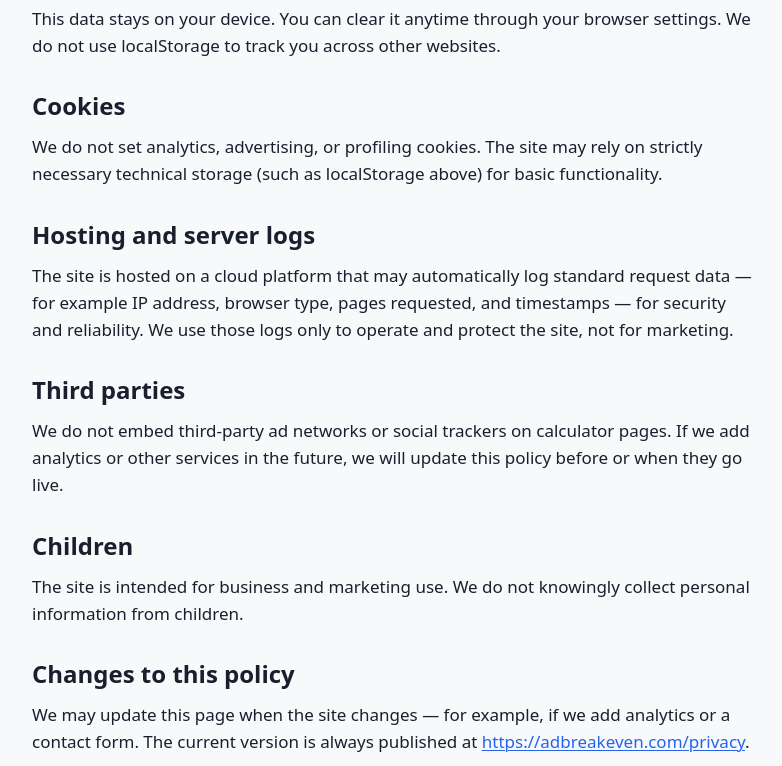
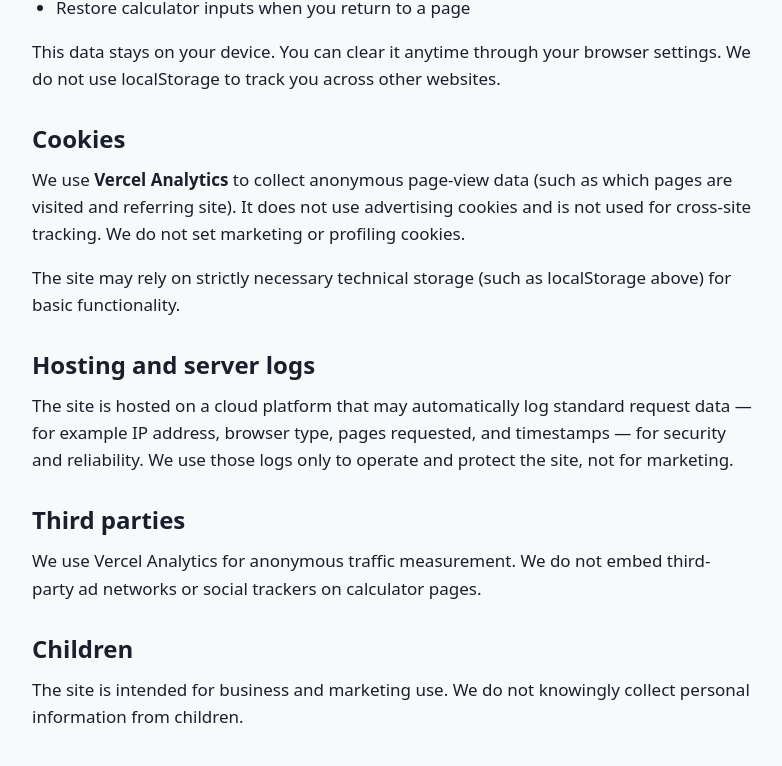
Before and after one commit to BeGood2Me/Ad-Breakeven, a Next.js app: page /privacy in a window 1280 px wide. Shown: the part 891-1657 px from the top of the page, without its empty margins (148-930 px from the left). Built offline with nearby package versions, Linux system fonts and the light colour scheme.

Commit message:
Add Vercel Analytics and update privacy policy.
Co-authored-by: Cursor <cursoragent@cursor.com>

```diff
--- a/app/layout.tsx
+++ b/app/layout.tsx
@@ -1,4 +1,5 @@
 import type { Metadata, Viewport } from "next";
+import { Analytics } from "@vercel/analytics/next";
 import { SITE_DESCRIPTION, SITE_NAME, SITE_URL } from "@/lib/site";
 import { websiteSchema } from "@/lib/schema";
 import { themeInitScript } from "@/lib/theme";
@@ -62,6 +63,7 @@ export default function RootLayout({
         <Header />
         <main id="main-content">{children}</main>
         <Footer />
+        <Analytics />
       </body>
     </html>
   );
--- a/app/privacy/opengraph-image.tsx
+++ b/app/privacy/opengraph-image.tsx
@@ -11,6 +11,6 @@ export const contentType = ogImageContentType;
 export default function OpenGraphImage() {
   return createOpenGraphImage(
     "Privacy Policy",
-    "No accounts, no analytics, no tracking cookies — calculator data stays local"
+    "Privacy-friendly analytics — no ad trackers; calculator data stays local"
   );
 }
--- a/app/privacy/page.tsx
+++ b/app/privacy/page.tsx
@@ -8,7 +8,7 @@ import { breadcrumbSchema } from "@/lib/schema";
 const PAGE = {
   title: "Privacy Policy",
   description:
-    "How Ad Breakeven handles data: no accounts, no analytics, no tracking cookies. Calculator inputs stay in your browser unless you share a link.",
+    "How Ad Breakeven handles data: no accounts, privacy-friendly analytics, no ad trackers. Calculator inputs stay in your browser unless you share a link.",
   path: "/privacy",
 };
 
@@ -34,7 +34,8 @@ export default function PrivacyPage() {
         <h2 id="privacy-summary">Summary</h2>
         <ul>
           <li>No account or signup required</li>
-          <li>No analytics or advertising trackers</li>
+          <li>Privacy-friendly page analytics (Vercel Analytics)</li>
+          <li>No advertising or profiling trackers</li>
           <li>No marketing cookies</li>
           <li>Calculator inputs are stored locally in your browser</li>
           <li>We do not sell your personal information</li>
@@ -75,9 +76,14 @@ export default function PrivacyPage() {
       <section className="content-section" aria-labelledby="privacy-cookies">
         <h2 id="privacy-cookies">Cookies</h2>
         <p>
-          We do not set analytics, advertising, or profiling cookies. The site
-          may rely on strictly necessary technical storage (such as localStorage
-          above) for basic functionality.
+          We use <strong>Vercel Analytics</strong> to collect anonymous page-view
+          data (such as which pages are visited and referring site). It does not
+          use advertising cookies and is not used for cross-site tracking. We do
+          not set marketing or profiling cookies.
+        </p>
+        <p>
+          The site may rely on strictly necessary technical storage (such as
+          localStorage above) for basic functionality.
         </p>
       </section>
 
@@ -94,9 +100,8 @@ export default function PrivacyPage() {
       <section className="content-section" aria-labelledby="privacy-third">
         <h2 id="privacy-third">Third parties</h2>
         <p>
-          We do not embed third-party ad networks or social trackers on calculator
-          pages. If we add analytics or other services in the future, we will
-          update this policy before or when they go live.
+          We use Vercel Analytics for anonymous traffic measurement. We do not
+          embed third-party ad networks or social trackers on calculator pages.
         </p>
       </section>
 
--- a/lib/llms.ts
+++ b/lib/llms.ts
@@ -68,7 +68,7 @@ export function buildLlmsTxt(): string {
     linkLine(
       "Privacy Policy",
       "/privacy",
-      "What data the site collects — no analytics or tracking cookies today"
+      "What data the site collects — Vercel Analytics for page views; no ad trackers"
     ),
     linkLine(
       "Terms of Use",
--- a/package.json
+++ b/package.json
@@ -13,6 +13,7 @@
     "indexnow": "node scripts/indexnow.mjs"
   },
   "dependencies": {
+    "@vercel/analytics": "^2.0.1",
     "next": "^15.1.0",
     "react": "^19.0.0",
     "react-dom": "^19.0.0"
@@ -23,7 +24,7 @@
     "@types/react-dom": "^19.0.0",
     "eslint": "^9.17.0",
     "eslint-config-next": "^15.1.0",
-    "typescript": "^5.7.0",
-    "tsx": "^4.19.0"
+    "tsx": "^4.19.0",
+    "typescript": "^5.7.0"
   }
 }
```
Also changed, not shown: 1 other file (tests, documents, lock files or other folders).
